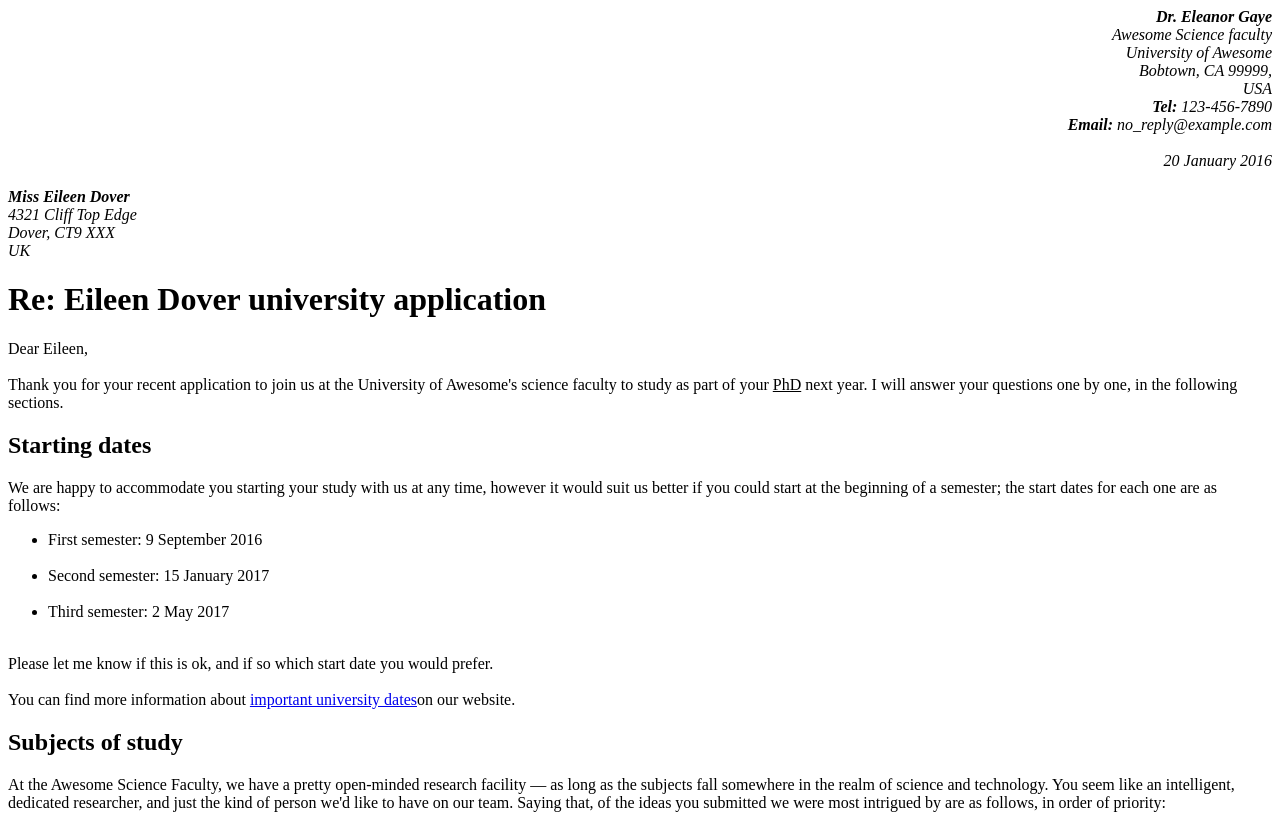
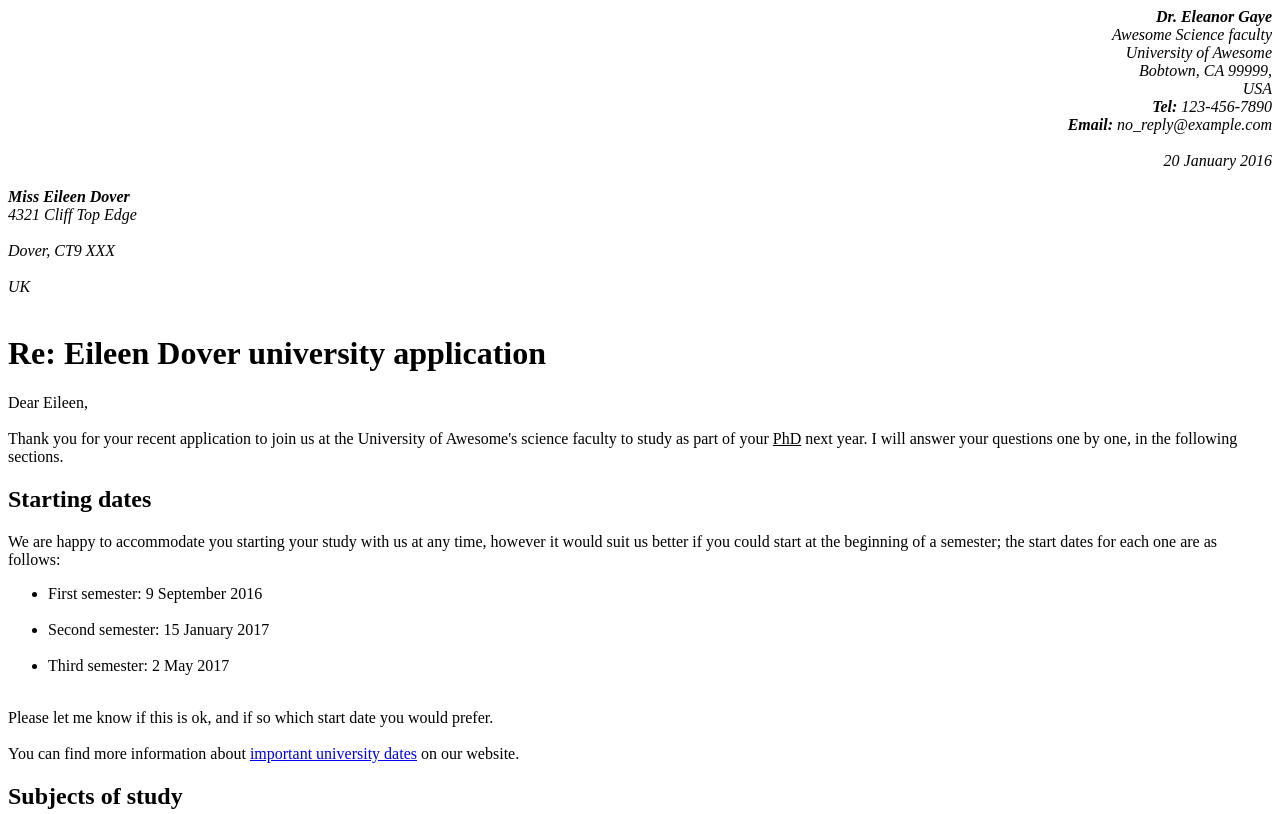
Before and after one commit to azamzubair/azamzubair.github.io, a plain HTML site: page index.html in a window 1280 px wide. Shown: the top 814 px of the page. Drawn offline with Linux system fonts and the light colour scheme.

Commit message:
Update index.html

```diff
--- a/index.html
+++ b/index.html
@@ -35,9 +35,9 @@
     <body>
         <address>
             <b>Miss Eileen Dover</b><br>
-            4321 Cliff Top Edge<br>
-            Dover, CT9 XXX<br>
-            UK<br>
+            4321 Cliff Top Edge<br><br>
+            Dover, CT9 XXX<br><br>
+            UK<br><br>
         </address>
     </body>
     <h1>
@@ -62,7 +62,7 @@
         </ul>
         Please let me know if this is ok, and if so which start date you would prefer.<br><br>
 
-        You can find more information about <a href="https://durhamcollege.ca/info-for/current-students/important-dates/important-dates-2023-2024">important university dates</a>on our website.<br>
+        You can find more information about <a href="https://durhamcollege.ca/info-for/current-students/important-dates/important-dates-2023-2024">important university dates</a> on our website.<br>
     </p>
     <h2>
         Subjects of study
```
